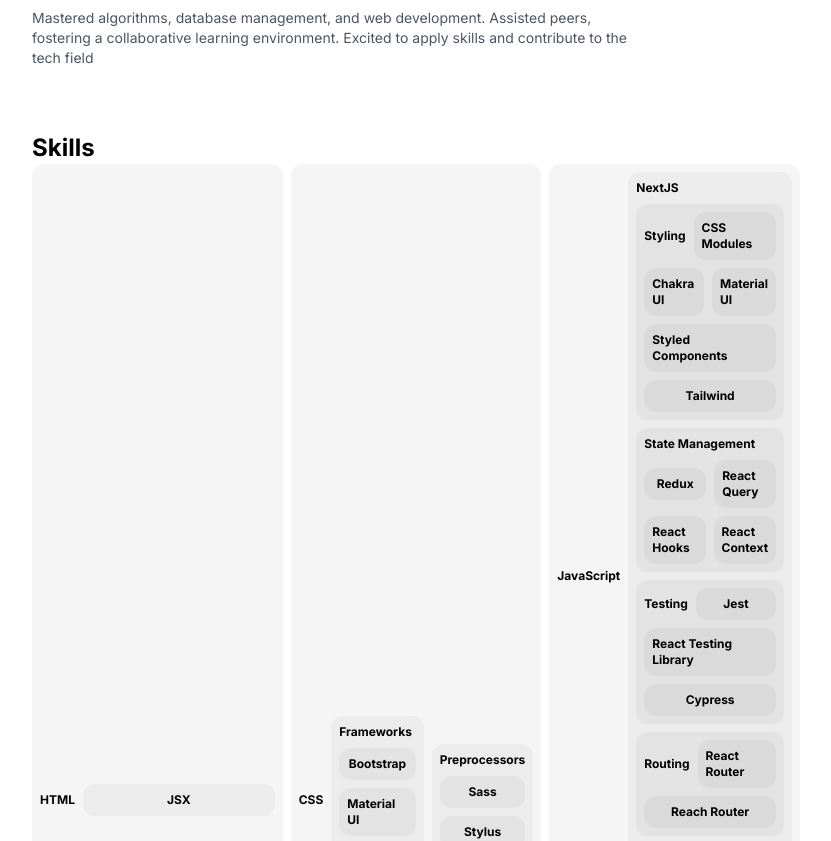
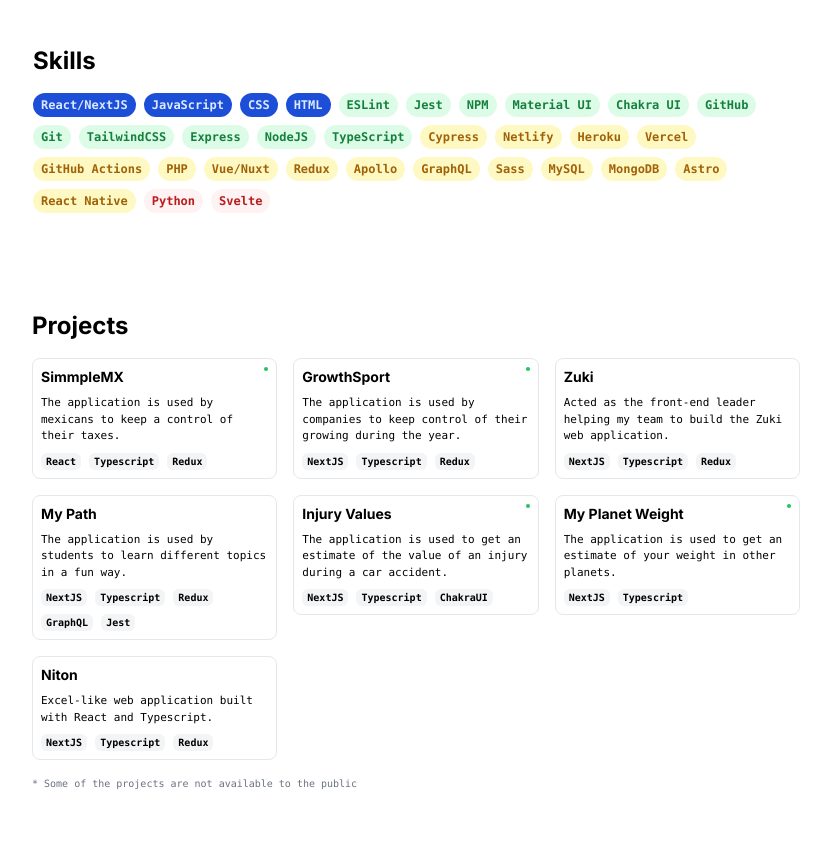
Before and after one commit to jesusmdy/resume, a Next.js app: page / in a window 1280 px wide. Shown: the part 906-1747 px from the top of the page, without its empty margins (224-1055 px from the left). Built offline with nearby package versions, Linux system fonts and the light colour scheme.

Commit message:
feat: rework about, experience, skills and added projects
make it more print-friendly

```diff
--- a/app/components/About.tsx
+++ b/app/components/About.tsx
@@ -2,9 +2,9 @@
 
 const About: FC = () => {
   return (
-    <section className="flex flex-col gap-2 mt-16">
+    <section className="flex flex-col gap-2 mt-16 print:mt-4">
       <h5 className="text-2xl font-bold">About me</h5>
-      <p className="text-sm text-gray-600">
+      <p className="text-xs font-mono text-gray-600">
         Working with passion for what I love, I have successfully managed to contribute in different projects around the world. Thinking about the user experience and how it should work for the end-user. Currently focused on React.JS with Next.JS and different component libraries and query components such as GraphQL. With more than two years of experience working remotely for clients around the globe.
       </p>
     </section>
--- a/app/components/Experience.tsx
+++ b/app/components/Experience.tsx
@@ -22,10 +22,10 @@
             )
           }
         </div>
-        <p className="text-sm text-gray-600">{item.year}</p>
+        <p className="text-xs text-gray-600 px-4 py-2 bg-gray-50 font-semibold rounded-xl">{item.year}</p>
       </div>
       <h5 className="text-sm">{item.title}</h5>
-      <p className="text-gray-600 max-w-[80%] text-sm">{item.description}</p>
+      <p className="text-gray-600 max-w-[80%] text-xs font-mono">{item.description}</p>
     </article>
   );
 };
@@ -36,25 +36,25 @@
       label: 'Mid-Technician in Informatics Sciences Graduate',
       title: 'Intern Full Stack developer',
       year: '2019',
-      description: 'Mastered algorithms, database management, and web development. Assisted peers, fostering a collaborative learning environment. Excited to apply skills and contribute to the tech field',
+      description: 'Mastered my skills with algorithms and data structures, databases and programming logic. I also learned the basics of web development, including HTML, CSS, and JavaScript. I completed a 3-month internship at a local company, where I developed a web application for managing the company’s internal processes.',
     },
     {
       label: 'Freelancer',
       title: 'Full Stack developer',
       year: '2020 - 2021',
-      description: 'I successfully completed diverse projects for clients across Latin America, encompassing online stores, blogs, and custom applications. My expertise in various technologies helped me deliver tailored solutions, including engaging e-commerce platforms, interactive blogs, and customized applications to streamline client workflows. This experience fostered strong client relationships and solidified my commitment to exceeding expectations.',
+      description: 'I started my career as a freelancer in 2020, where I worked on a variety of projects.',
     },
     {
       label: 'Resultier / Atomic32',
       title: 'Front-end developer -> Lead front-end developer',
       year: '2022 - 2024',
-      description: 'I joined Resultier/Atomic32 in 2022 as a front-end developer and have since contributed to a diverse range of projects. My work has spanned educational platforms, gamified systems, and productivity tools, including an online school system that facilitates engaging learning, an NFT-based game with token rewards, a company growth tracker with detailed metrics, and an accountability platform designed for ease and enjoyment.',
+      description: 'I joined Resultier (formerly Atomic32) as a front-end developer in 2022. I worked on a variety of projects that lead me to become the lead front-end developer in the same year. Having the opportunity to work with a variety of clients, I learned a lot about the importance of communication and teamwork.',
       isRemote: true
     }
   ];
   return (
     <Fragment>
-      <section className="mt-16 mb-4">
+      <section className="mt-16 mb-4 print:my-4">
         <h3 className="text-2xl font-bold">Experience</h3>
       </section>
       <section className="flex flex-col gap-4">
--- a/app/components/Header.tsx
+++ b/app/components/Header.tsx
@@ -70,7 +70,7 @@
 
 const Header: FC = () => {
   return (
-    <section className="mt-16">
+    <section className="mt-16 print:mt-0">
       <article className="flex items-center gap-8">
         <div className="flex-1">
           <h1 className="font-extrabold text-4xl">Jesus Marcano</h1>
@@ -83,7 +83,7 @@
         <img
           src="https://avatars.githubusercontent.com/u/26631510?v=4"
           alt="jesusmdy's profile picture"
-          className="w-32 h-32 rounded-xl shadow-md"
+          className="w-32 h-32 rounded-xl shadow-md print:hidden"
         />
       </article>
     </section>
--- /dev/null
+++ b/app/components/Projects.tsx
@@ -0,0 +1,102 @@
+import { FC } from 'react';
+
+const projectList = [
+  {
+    id: 'simmplemx',
+    name: 'SimmpleMX',
+    description: 'The application is used by mexicans to keep a control of their taxes.',
+    link: 'https://simmple.mx/',
+    tags: ['React', 'Typescript', 'Redux']
+  },
+  {
+    id: 'growthsport',
+    name: 'GrowthSport',
+    description: 'The application is used by companies to keep control of their growing during the year.',
+    link: 'https://growthsport.com/',
+    tags: ['NextJS', 'Typescript', 'Redux']
+  },
+  {
+    id: 'zuki',
+    name: 'Zuki',
+    description: 'Acted as the front-end leader helping my team to build the Zuki web application.',
+    link: null,
+    tags: ['NextJS', 'Typescript', 'Redux',]
+  },
+  {
+    id: 'mypath',
+    name: 'My Path',
+    description: 'The application is used by students to learn different topics in a fun way.',
+    link: null,
+    tags: ['NextJS', 'Typescript', 'Redux', 'GraphQL', 'Jest']
+  },
+  {
+    id: 'injuryvalues',
+    name: 'Injury Values',
+    description: 'The application is used to get an estimate of the value of an injury during a car accident.',
+    link: 'https://injuryvalues.com/',
+    tags: ['NextJS', 'Typescript', 'ChakraUI',]
+  },
+  {
+    id: 'myplanetweight',
+    name: 'My Planet Weight',
+    description: 'The application is used to get an estimate of your weight in other planets.',
+    link: 'https://planetcalculator.netlify.app/',
+    tags: ['NextJS', 'Typescript',]
+  },
+  {
+    id: 'Niton',
+    name: 'Niton',
+    description: 'Excel-like web application built with React and Typescript.',
+    link: null,
+    tags: ['NextJS', 'Typescript', 'Redux',]
+  }
+];
+
+const Project: FC<{ project: typeof projectList[0] }> = ({ project }) => {
+
+  const titleClasses = 'font-bold mb-2 text-sm flex-1';
+  return (
+    <li >
+      <div className="border rounded-lg p-2 flex flex-col print:p-0 print:border-none">
+        <div className="flex items-start">
+          {
+            project.link
+              ? <a href={project.link} target="_blank" rel="noreferrer" className={titleClasses}>{project.name}</a>
+              : <span className={titleClasses}>{project.name}</span>
+          }
+          {
+            project.link && (
+              <span className="w-1 h-1 bg-green-500 block rounded-xl print:hidden" />
+            )
+          }
+        </div>
+        <p className="text-[11px] font-mono">{project.description}</p>
+        <ul className="flex gap-2 mt-2 flex-wrap">
+          {
+            project.tags.map(tag =>
+              <li key={tag} className="rounded-md border font-semibold font-mono border-transparent bg-gray-100 px-1 py-0 text-[10px] print:p-0">{tag}</li>
+            )
+          }
+        </ul>
+      </div>
+    </li>
+  )
+};
+
+const Projects: FC = () => {
+  return (
+    <div className="mt-16 print:mt-4 mb-16 print:mb-0">
+      <h4 className="text-2xl font-bold mb-4 flex-1">Projects</h4>
+      <ul className="grid grid-cols-3 gap-4 print:flex print:flex-col">
+        {
+          projectList.map(project => (
+            <Project key={project.id} project={project} />
+          ))
+        }
+      </ul>
+      <p className="mt-4 text-[10px] font-mono text-gray-500 print:hidden">* Some of the projects are not available to the public</p>
+    </div>
+  )
+};
+
+export default Projects;
--- a/app/components/Skills.tsx
+++ b/app/components/Skills.tsx
@@ -1,292 +1,235 @@
-import { FC } from "react";
+'use client';
+import classNames from 'classnames';
+import { FC, useState } from "react";
 
-const skillsPyramid = [
+type SkillLevel = 'beginner' | 'intermediate' | 'advanced' | 'expert';
+
+const skillLevelsColors: Record<string, string> = {
+  beginner: 'bg-red-50 text-red-700',
+  intermediate: 'bg-yellow-100 text-yellow-700',
+  advanced: 'bg-green-100 text-green-700',
+  expert: 'bg-blue-700 text-blue-100',
+};
+
+const levels = ['beginner', 'intermediate', 'advanced', 'expert'];
+
+interface SkillItemInterface {
+  id: string;
+  label: string;
+  level: SkillLevel;
+}
+
+
+const skillsPyramid: SkillItemInterface[] = [
   {
     id: 'html',
     label: 'HTML',
-    children: [
-      {
-        id: 'jsx',
-        label: 'JSX',
-      },
-    ]
+    level: 'expert',
   },
   {
     id: 'css',
     label: 'CSS',
-    children: [
-      {
-        id: 'frameworks',
-        label: 'Frameworks',
-        children: [
-          {
-            id: 'bootstrap',
-            label: 'Bootstrap',
+    level: 'expert',
   },
   {
-            id: 'material-ui',
-            label: 'Material UI',
+    id: 'javascript',
+    label: 'JavaScript',
+    level: 'expert',
   },
   {
-            id: 'tailwind',
-            label: 'Tailwind',
-          },
-        ]
+    id: 'typescript',
+    label: 'TypeScript',
+    level: 'advanced',
   },
   {
-        id: 'preprocessors',
-        label: 'Preprocessors',
-        children: [
+    id: 'react',
+    label: 'React/NextJS',
+    level: 'expert',
+  },
+  {
+    id: 'reactnative',
+    label: 'React Native',
+    level: 'intermediate',
+  },
+  {
+    id: 'astro',
+    label: 'Astro',
+    level: 'intermediate',
+  },
+  {
+    id: 'nodejs',
+    label: 'NodeJS',
+    level: 'advanced',
+  },
+  {
+    id: 'express',
+    label: 'Express',
+    level: 'advanced',
+  },
+  {
+    id: 'mongodb',
+    label: 'MongoDB',
+    level: 'intermediate',
+  },
+  {
+    id: 'mysql',
+    label: 'MySQL',
+    level: 'intermediate',
+  },
   {
     id: 'sass',
     label: 'Sass',
+    level: 'intermediate',
   },
   {
-            id: 'stylus',
-            label: 'Stylus',
-          }
-        ]
-      }
-    ]
+    id: 'tailwindcss',
+    label: 'TailwindCSS',
+    level: 'advanced',
   },
   {
-    id: 'js',
-    label: 'JavaScript',
-    children: [
-      {
-        id: 'nextjs',
-        label: 'NextJS',
-        children: [
-          {
-            id: 'styling',
-            label: 'Styling',
-            children: [
-              {
-                id: 'css-modules',
-                label: 'CSS Modules',
+    id: 'graphql',
+    label: 'GraphQL',
+    level: 'intermediate',
   },
   {
-                id: 'ChakraUI',
-                label: 'Chakra UI',
+    id: 'apollo',
+    label: 'Apollo',
+    level: 'intermediate',
   },
   {
-                id: 'MaterialUI',
-                label: 'Material UI',
+    id: 'git',
+    label: 'Git',
+    level: 'advanced',
   },
   {
-                id: 'styled-components',
-                label: 'Styled Components',
+    id: 'github',
+    label: 'GitHub',
+    level: 'advanced',
   },
-              {
-                id: 'tailwind',
-                label: 'Tailwind',
-              },
-            ]
-          },
-          {
-            id: 'state-management',
-            label: 'State Management',
-            children: [
   {
     id: 'redux',
     label: 'Redux',
+    level: 'intermediate',
   },
   {
-                id: 'react-query',
-                label: 'React Query',
+    id: 'svelte',
+    label: 'Svelte',
+    level: 'beginner',
   },
   {
-                id: 'react-hooks',
-                label: 'React Hooks',
+    id: 'vue',
+    label: 'Vue/Nuxt',
+    level: 'intermediate',
   },
   {
-                id: 'react-context',
-                label: 'React Context',
-              }
-            ]
+    id: 'chakraui',
+    label: 'Chakra UI',
+    level: 'advanced',
   },
   {
-            id: 'testing',
-            label: 'Testing',
-            children: [
+    id: 'materialui',
+    label: 'Material UI',
+    level: 'advanced',
+  },
+  {
+    id: 'python',
+    label: 'Python',
+    level: 'beginner',
+  },
+  {
+    id: 'php',
+    label: 'PHP',
+    level: 'intermediate',
+  },
+  {
+    id: 'githubactions',
+    label: 'GitHub Actions',
+    level: 'intermediate',
+  },
+  {
+    id: 'vercel',
+    label: 'Vercel',
+    level: 'intermediate',
+  },
+  {
+    id: 'heroku',
+    label: 'Heroku',
+    level: 'intermediate',
+  },
+  {
+    id: 'netlify',
+    label: 'Netlify',
+    level: 'intermediate',
+  },
+  {
+    id: 'npm',
+    label: 'NPM',
+    level: 'advanced',
+  },
   {
     id: 'jest',
     label: 'Jest',
-              },
-              {
-                id: 'react-testing-library',
-                label: 'React Testing Library',
+    level: 'advanced',
   },
   {
     id: 'cypress',
     label: 'Cypress',
-              }
-            ]
+    level: 'intermediate',
   },
   {
-            id: 'routing',
-            label: 'Routing',
-            children: [
-              {
-                id: 'react-router',
-                label: 'React Router',
-              },
-              {
-                id: 'reach-router',
-                label: 'Reach Router',
-              }
-            ]
-          },
-          {
-            id: 'data-fetching',
-            label: 'Data Fetching',
-            children: [
-              {
-                id: 'axios',
-                label: 'Axios',
-              },
-              {
-                id: 'react-query',
-                label: 'React Query',
-              },
-              {
-                id: 'graphql',
-                label: 'GraphQL',
-              }
-            ]
-          }
-        ]
-      },
-      {
-        id: 'typescript',
-        label: 'TypeScript',
-      },
-      {
-        id: 'React',
-        label: 'ReactJS',
-      },
-      {
-        id: 'NodeJS',
-        label: 'NodeJS',
-        children: [
-          {
-            id: 'server',
-            label: 'Server',
-            children: [
-              {
-                id: 'express',
-                label: 'Express',
-              },
-              {
-                id: 'apollo-server',
-                label: 'Apollo Server',
-              }
-            ]
-          },
-          {
-            id: 'data-fetching',
-            label: 'Data Fetching',
-            children: [
-              {
-                id: 'axios',
-                label: 'Axios',
-              },
-              {
-                id: 'apollo-client',
-                label: 'Apollo Client',
-              },
-              {
-                id: 'graphql',
-                label: 'GraphQL',
-              }
-            ]
-          },
-          {
-            id: 'testing',
-            label: 'Testing',
-            children: [
-              {
-                id: 'jest',
-                label: 'Jest',
-              },
-            ]
-          },
-          {
-            id: 'database',
-            label: 'Database',
-            children: [
-              {
-                id: 'mongodb',
-                label: 'MongoDB',
-              },
-              {
-                id: 'mongoose',
-                label: 'Mongoose',
-              }
-            ]
-          },
-          {
-            id: 'authentication',
-            label: 'Authentication',
-            children: [
-              {
-                id: 'jwt',
-                label: 'JWT',
-              },
-              {
-                id: 'passport',
-                label: 'Passport',
-              }
-            ]
-          }
-        ]
-      }
-    ]
+    id: 'eslint',
+    label: 'ESLint',
+    level: 'advanced',
   }
 ];
 
-interface BaseSkillItemInterface {
-  id: string;
-  label: string;
+const SkillItem: FC<{ skill: SkillItemInterface }> = ({ skill }) => {
+  const color = skillLevelsColors[skill.level];
+
+  const hint = (() => {
+    switch (skill.level) {
+      case 'beginner':
+        return 'I have a basic understanding of this technology, but I have not used it in a project yet.';
+      case 'intermediate':
+        return 'I have used this technology in a project, but I still need to look up documentation to use it.';
+      case 'advanced':
+        return 'I have used this technology in multiple projects and I am comfortable using it without looking up documentation.';
+      case 'expert':
+        return 'I have used this technology in multiple projects and I am very comfortable using it without looking up documentation.';
     }
-
-interface SkillItemInterface extends BaseSkillItemInterface {
-  children?: BaseSkillItemInterface[]
-}
-
-const SkillItem: FC<{ skill: SkillItemInterface, isChild?: boolean }> = ({ skill, isChild }) => {
+  })()
   return (
     <div
       className={
-        `
-          flex p-2 flex-wrap flex-1 bg-[#4444440d] rounded-xl gap-2 text-xs font-bold items-center
-          ${
-            skill.children ? '' : 'flex-col'
-          }
-        `
-      }
-    >
-      <p>{skill.label}</p>
-      {
-        skill.children && skill.children.map(
-          (_skill, index) => (
-            <SkillItem skill={_skill} key={`skill-${_skill.id}-${index}`} isChild={!isChild} />
-          )
+        classNames(
+          'px-2 py-1 rounded-xl text-xs font-bold relative font-mono',
+          color,
+          'pint:text-[10px] print:bg-transparent print:font-normal print:px-0 print:py-0 print:rounded-none print:shadow-none print:border-none print:text-black'
         )
       }
+      title={hint}
+    >
+      {skill.label}
     </div>
   )
 };
 
 const Skills: FC = () => {
   return (
-    <section className="mt-16">
-      <h4 className="text-2xl font-bold">Skills</h4>
-      <div className="flex gap-2">
+    <section className="mt-16 print:mt-2 border p-8 -ml-8 rounded-3xl border-transparent hover:border-gray-200 transition duration-300 print:border-none">
+      <div className="flex items-center">
+        <h4 className="text-2xl font-bold mb-4 flex-1">Skills</h4>
+      </div>
+      <div className="flex flex-wrap gap-2">
         {
-          skillsPyramid.map(
+          skillsPyramid
+          .sort((a, b) => {
+            return levels.indexOf(a.level) - levels.indexOf(b.level);
+          })
+          .reverse()
+          .map(
             (skill, index) => (
-              <SkillItem skill={skill} key={`skill-${skill.id}-${index}`} isChild={false} />
+              <SkillItem skill={skill} key={`skill-${skill.id}-${index}`} />
             )
           )
         }
--- a/app/page.tsx
+++ b/app/page.tsx
@@ -3,6 +3,7 @@
 import Header from "./components/Header";
 import About from "./components/About";
 import Skills from "./components/Skills";
+import Projects from './components/Projects';
 
 const App: FC = () => {
   return (
@@ -11,6 +12,7 @@
       <About />
       <Experience />
       <Skills />
+      <Projects />
     </div>
   );
 };
--- a/package.json
+++ b/package.json
@@ -9,6 +9,7 @@
     "lint": "next lint"
   },
   "dependencies": {
+    "classnames": "^2.5.1",
     "next": "14.0.4",
     "react": "^18",
     "react-dom": "^18"
```
Also changed, not shown: 1 other file (tests, documents, lock files or other folders). Lines whose indentation alone changed are shown as unchanged.
